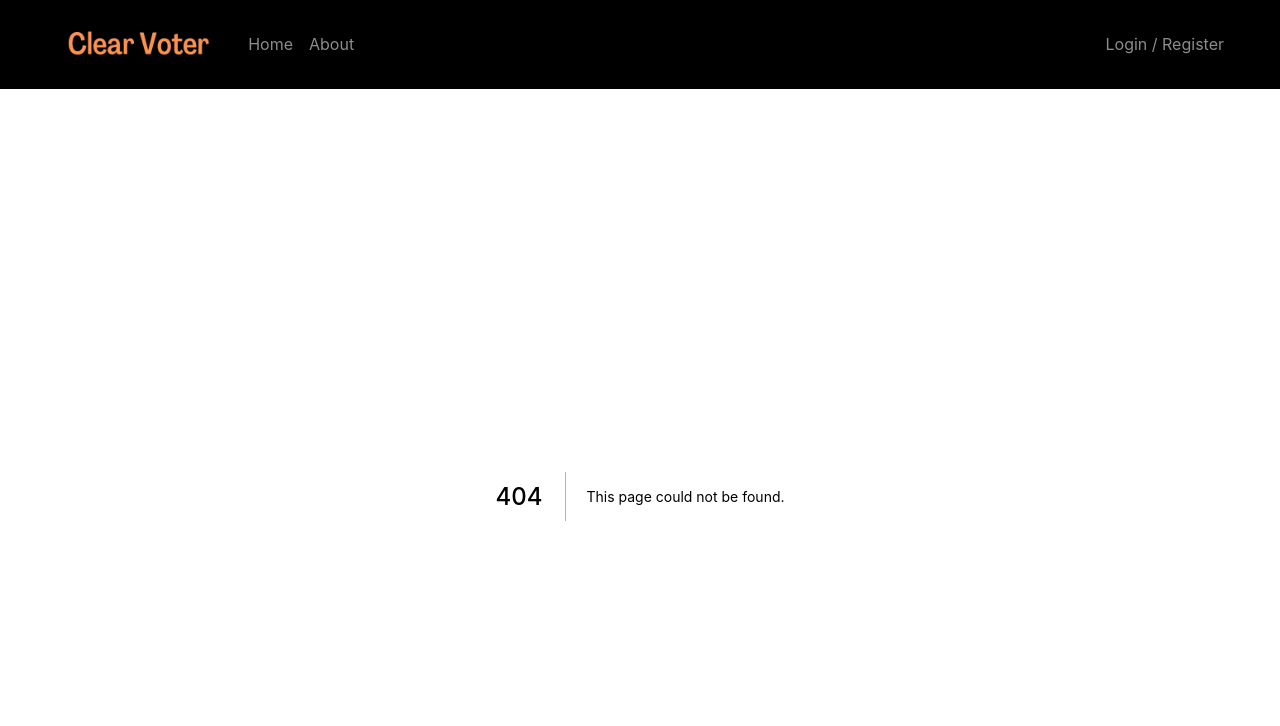
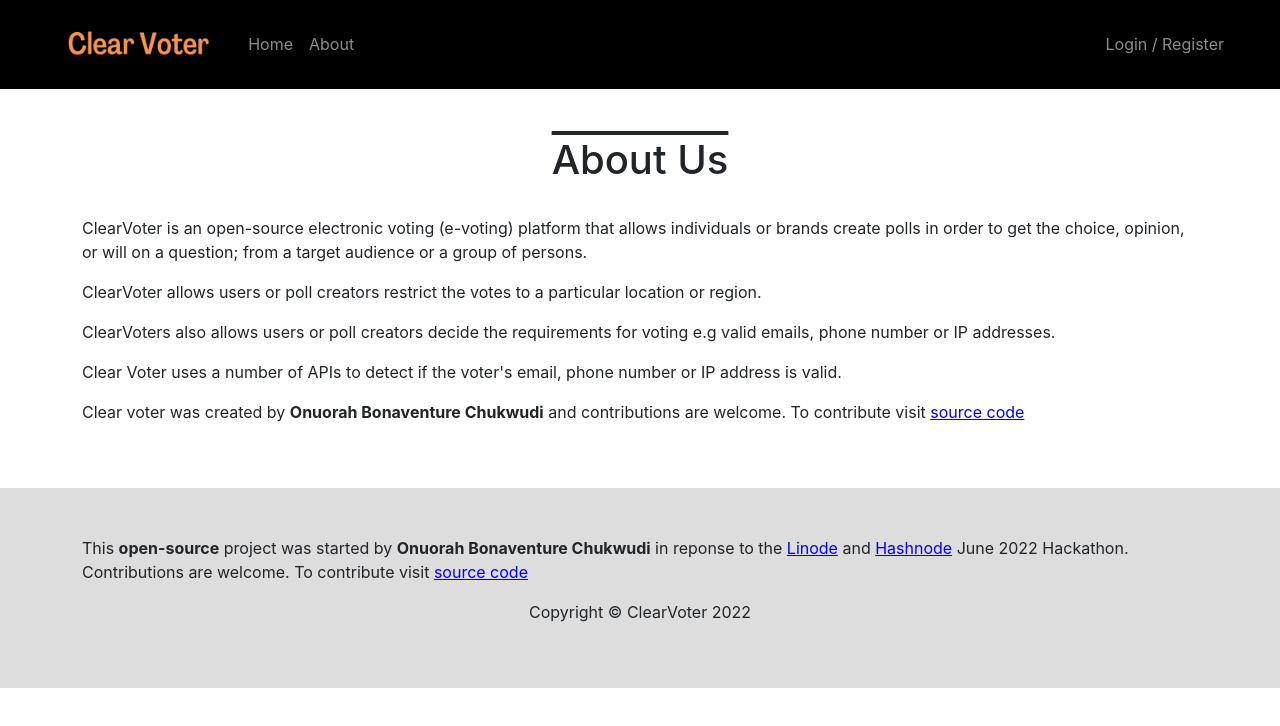
Before and after one commit to bonarhyme/clearvoter-web-client, a Next.js app: page /about in a window 1280 px wide. Before the commit this address had no page. Shown: the top 726 px of the page. Built offline with nearby package versions, Linux system fonts and the light colour scheme.

Commit message:
Added about us page

```diff
--- a/components/Layout.jsx
+++ b/components/Layout.jsx
@@ -6,6 +6,8 @@ import {
   Navbar,
   Button,
   ButtonGroup,
+  Row,
+  Col,
 } from "react-bootstrap";
 import { useDispatch, useSelector } from "react-redux";
 import Link from "next/link";
@@ -87,6 +89,42 @@ const Layout = ({ children }) => {
         </Navbar>
       </Container>
       <div className="mt-5 pt-5">{children}</div>
+      <footer style={{ backgroundColor: "#ddd" }} className="py-5">
+        <Container>
+          <p>
+            This <strong>open-source</strong> project was started by{" "}
+            <a href="https://bonarhyme.com" target="_blank" rel="noopener">
+              <strong>Onuorah Bonaventure Chukwudi</strong>
+            </a>{" "}
+            in reponse to the{" "}
+            <a
+              href="https://www.linode.com/?utm_source=hashnode&utm_medium=article&utm_campaign=hackathon_announcement"
+              className="decorate"
+            >
+              Linode
+            </a>{" "}
+            and{" "}
+            <a href="https://hashnode.com/" className="decorate">
+              Hashnode
+            </a>{" "}
+            June 2022 Hackathon. Contributions are welcome. To contribute visit{" "}
+            <a
+              href="https://github.com/bonarhyme/clearvoter"
+              target="_blank"
+              rel="noopener"
+              className="decorate"
+            >
+              source code
+            </a>
+          </p>
+          <p className="text-center">
+            Copyright &copy; ClearVoter 2022
+            {new Date().getFullYear() !== 2022
+              ? "-" + new Date().getFullYear()
+              : ""}
+          </p>
+        </Container>
+      </footer>
     </>
   );
 };
--- /dev/null
+++ b/pages/about.js
@@ -0,0 +1,63 @@
+import Head from "next/head";
+import React from "react";
+import { Container } from "react-bootstrap";
+
+const About = () => {
+  return (
+    <div className="pb-5 pt-3">
+      <Head>
+        <title>Clear Voter | About </title>
+        <meta name="description" content="The transparent poling platform" />
+        <link rel="icon" href="/favicon.ico" />
+      </Head>
+      <Container>
+        <header>
+          <h1
+            className="text-center py-4"
+            style={{ textDecoration: "overline" }}
+          >
+            About Us
+          </h1>
+        </header>
+        <main>
+          <p>
+            ClearVoter is an open-source electronic voting (e-voting) platform
+            that allows individuals or brands create polls in order to get the
+            choice, opinion, or will on a question; from a target audience or a
+            group of persons.
+          </p>
+          <p>
+            ClearVoter allows users or poll creators restrict the votes to a
+            particular location or region.
+          </p>
+          <p>
+            ClearVoters also allows users or poll creators decide the
+            requirements for voting e.g valid emails, phone number or IP
+            addresses.
+          </p>
+          <p>
+            Clear Voter uses a number of APIs to detect if the voter's email,
+            phone number or IP address is valid.
+          </p>
+          <p>
+            Clear voter was created by{" "}
+            <a href="https://bonarhyme.com" target="_blank" rel="noopener">
+              <strong>Onuorah Bonaventure Chukwudi</strong>
+            </a>{" "}
+            and contributions are welcome. To contribute visit{" "}
+            <a
+              href="https://github.com/bonarhyme/clearvoter"
+              target="_blank"
+              rel="noopener"
+              className="decorate"
+            >
+              source code
+            </a>
+          </p>
+        </main>
+      </Container>
+    </div>
+  );
+};
+
+export default About;
```
Also changed, not shown: 1 other file (tests, documents, lock files or other folders).
